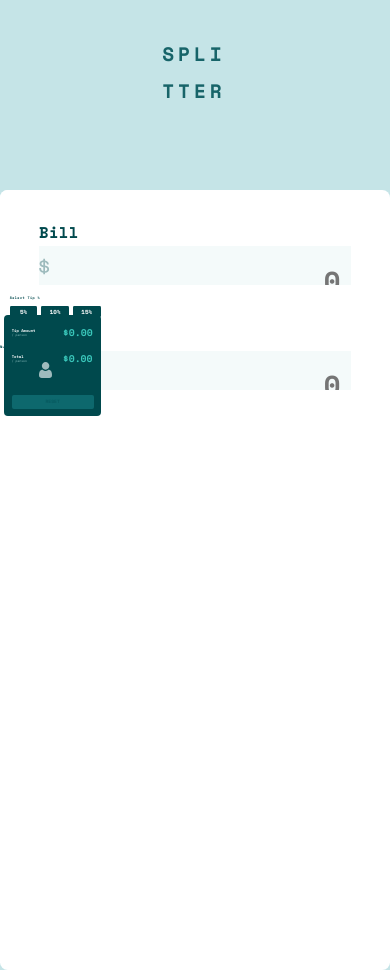
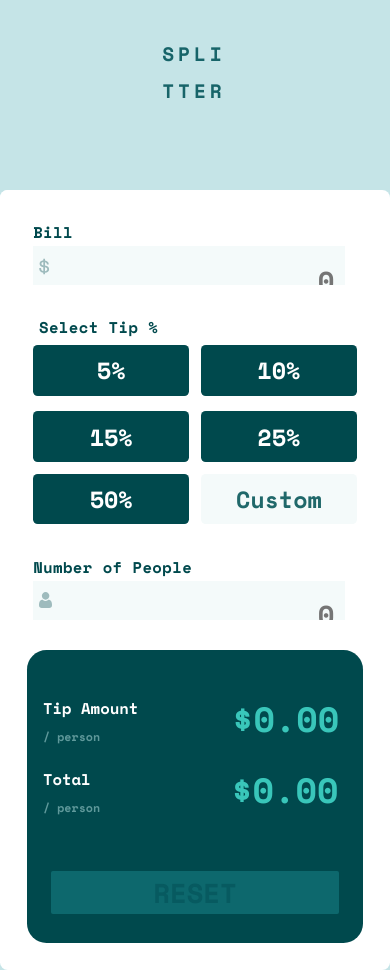
Before and after one commit to Buzelin2/Challenge-iJunior-Semana-5, a React (Vite) app in the folder my-app/: page / in a window 390 px wide. Built offline with nearby package versions, Linux system fonts and the light colour scheme.

Commit message:
Responsividade completa

```diff
--- a/my-app/src/App.css
+++ b/my-app/src/App.css
@@ -172,6 +172,9 @@
     background-color: rgb(13,104,109);
     color: rgb(7, 90, 96);
 }
+.count::-webkit-slider-thumb{
+    display: none;
+}
 @media screen and (min-width:300px) and (max-width:768px) {
 
 .main{
@@ -198,12 +201,12 @@
 .count{
     width: 80vw;
     height: 10vw;
-    margin-left: 10vw;
+    margin-left: 8.5vw;
 }
 .bill{
     margin-top: 8vw;
     font-size: 4vw;
-    margin-left: 10vw;
+    margin-left: 8.5vw;
 }
 .count::placeholder{
     font-size: 7vw;
@@ -215,7 +218,87 @@
     margin-left: 10vw;
     margin-top: 3vw;
 }
+.tip{
+    font-size: 4vw;
+    margin-top: 8vw;
+    margin-left: 10vw;
+    width: 40vw;
+}
+.botao1, .botao2, .botao3, .botao4, .botao5, .botao6{
+    position: absolute;
+    width: 40vw;
+    height: 13vw;
+    border-radius: 1.2vw;
+    font-size: 6vw;
+    margin-left: 7vw;
+}
+.botao2{
+    margin-left: 50vw;
+}
+.botao3{
+    margin-top: 18vw;
+}
+.botao5{
+    margin-top: 34vw;
+}
+.botao4{
+    margin-top: 18vw;
+    margin-left: 50vw;
+}
+.botao6{
+    margin-top: 34vw;
+    margin-left: 50vw;
+}
+.imput_people{
+    margin-top: 55vw;
+}
+.num_people{
+    font-size: 4vw;
+    margin-left: 8.5vw;
+    width: 60vw;
+}
+.img{
+    width: 4vw;
+}
+.right{
+    margin-top: 88vw;
+    width: 86vw;
+    height: 75vw;
+    margin-left: 7vw;
+    border-radius: 5vw;
+}
 
-
+.tip1{
+    margin-left: 4vw;
+    margin-top: 12vw;
+}
+.tip2{
+    margin-left: 4vw;
+    margin-top: 6vw;
+}
+.tip_text{
+    font-size: 4vw;
+}
+.tip_text2{
+    font-size: 3vw;
+    margin-top: 2vw;
+}
+.value_text1{
+    font-size: 9vw;
+    margin-left: 24vw;
+    margin-top: -1vw;
+}
+.value_text2{
+    font-size: 9vw;
+    margin-left: 33.6vw;
+    margin-top: -1vw;
+}
+.reset{
+    width: 74vw;
+    height: 11vw;
+    font-size: 7vw;
+    margin-left: 6vw;
+    margin-top: 14vw;
 
 }
+}
--- a/my-app/src/App.jsx
+++ b/my-app/src/App.jsx
@@ -15,25 +15,25 @@ function App() {
         <div className='input_money'>
           <p className='bill'>Bill</p>
           <svg className='img' xmlns="http://www.w3.org/2000/svg" width="11" height="17"><path fill="#9EBBBD" d="M6.016 16.328v-1.464c1.232-.08 2.22-.444 2.964-1.092.744-.648 1.116-1.508 1.116-2.58v-.144c0-.992-.348-1.772-1.044-2.34-.696-.568-1.708-.932-3.036-1.092V4.184c.56.144 1.012.4 1.356.768.344.368.516.816.516 1.344v.288h1.824v-.432c0-.448-.088-.876-.264-1.284a3.783 3.783 0 00-.744-1.116A4.251 4.251 0 007.54 2.9a5.324 5.324 0 00-1.524-.492V.872H4.288V2.36a5.532 5.532 0 00-1.416.324c-.448.168-.84.392-1.176.672-.336.28-.604.616-.804 1.008-.2.392-.3.844-.3 1.356v.144c0 .96.316 1.708.948 2.244.632.536 1.548.884 2.748 1.044v3.912c-.704-.16-1.248-.472-1.632-.936-.384-.464-.576-1.08-.576-1.848v-.288H.256v.576c0 .464.08.924.24 1.38.16.456.404.88.732 1.272.328.392.744.728 1.248 1.008s1.108.476 1.812.588v1.512h1.728zM4.288 7.424c-.688-.128-1.164-.332-1.428-.612-.264-.28-.396-.644-.396-1.092 0-.464.176-.832.528-1.104.352-.272.784-.448 1.296-.528v3.336zm1.728 5.712V9.344c.768.128 1.328.328 1.68.6.352.272.528.688.528 1.248 0 .544-.196.984-.588 1.32-.392.336-.932.544-1.62.624z"/></svg>
-          <input class="count" type="text" placeholder="0"></input>
+          <input class="count" type="number" placeholder="0"></input>
         </div>
         <p className='tip'>Select Tip %</p>
         <div className='botoes'>
           <div className='botoes_cima'>
-            <button className='botao'>5%</button>
-            <button className='botao'>10%</button>
-            <button className='botao'>15%</button>
+            <button className='botao botao1'>5%</button>
+            <button className='botao botao2'>10%</button>
+            <button className='botao botao3'>15%</button>
           </div>
           <div className='botoes_baixo'>
-            <button className='botao'>25%</button>
-            <button className='botao'>50%</button>
+            <button className='botao botao4'>25%</button>
+            <button className='botao botao5'>50%</button>
             <button className='botao botao6'>Custom</button> {/* Lembrar de transformar esse botão em um form onClick*/}
           </div>
         </div>
-        <div className='input_money'>
+        <div className='input_money imput_people'>
           <p className='num_people'>Number of People</p>
           <svg className='img' xmlns="http://www.w3.org/2000/svg"><path fill="#9EBBBD" d="M9.573 7.729c.406 0 .784.07 1.126.209.342.14.639.33.881.569.232.227.438.503.614.82a5.1 5.1 0 01.407.949c.097.312.178.654.242 1.016.062.359.105.699.126 1.011.02.307.031.624.031.945 0 .836-.259 1.512-.768 2.01-.504.492-1.17.742-1.98.742H2.748c-.81 0-1.477-.25-1.98-.742C.259 14.76 0 14.084 0 13.248c0-.322.01-.64.032-.945.02-.312.063-.652.126-1.01.063-.363.144-.705.242-1.017.1-.323.238-.643.407-.948.176-.318.382-.594.613-.821.243-.238.54-.43.882-.57.342-.138.72-.208 1.125-.208.16 0 .313.067.61.265.183.123.397.264.636.421.204.134.48.259.822.372.333.11.671.167 1.005.167a3.19 3.19 0 001.006-.167c.341-.113.618-.238.822-.372l.636-.42c.296-.2.45-.266.61-.266zM6.598 0C7.63 0 8.522.38 9.252 1.129s1.1 1.666 1.1 2.724c0 1.06-.37 1.976-1.1 2.725-.73.75-1.623 1.13-2.654 1.13-1.03 0-1.924-.38-2.653-1.13-.73-.749-1.1-1.666-1.1-2.725 0-1.058.37-1.975 1.1-2.724C4.675.379 5.567 0 6.598 0z"/></svg>
-          <input class="count" type='text' placeholder="0"></input>
+          <input class="count" type='number' placeholder="0"></input>
         </div>
 
       </div>
```
